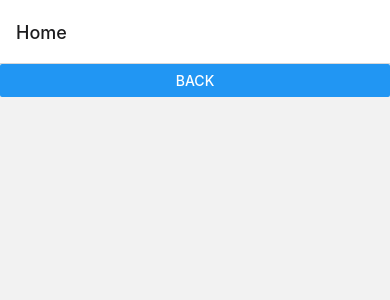
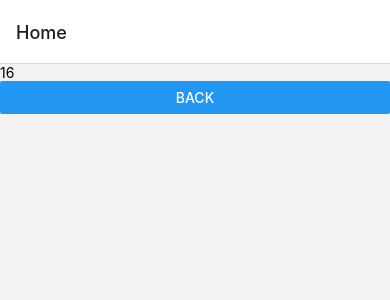
Before and after one commit to noragami0/AlarmSystem, a React Native app: screen / in a window 390 px wide. Shown: the top 300 px of the page. Built offline with nearby package versions, Linux system fonts and the light colour scheme.

Commit message:
feat:datetime

```diff
--- a/src/screens/HomeScreen/HomeScreen.js
+++ b/src/screens/HomeScreen/HomeScreen.js
@@ -1,13 +1,28 @@
-import React from 'react';
-import {Button} from 'react-native';
+import React, {useEffect, useState} from 'react';
+import {View, Text, Button} from 'react-native';
 import {NavigationUtils, RouteNames} from '../../navigation/navigationUtils';
 
 function HomeScreen() {
+    const [currentDate, setCurrentDate] = useState(new Date());
+
+    useEffect(() => {
+        const timer = setInterval(() => {
+            setCurrentDate(new Date());
+        }, 1000);
+
+        return () => {
+            clearInterval(timer);
+        };
+    });
+
     return (
-        <Button
-            title="back"
-            onPress={() => NavigationUtils.navigate(RouteNames.PROFILE)}
-        />
+        <View>
+            <Text>{currentDate.getSeconds()}</Text>
+            <Button
+                title="back"
+                onPress={() => NavigationUtils.navigate(RouteNames.PROFILE)}
+            />
+        </View>
     );
 }
 
```
